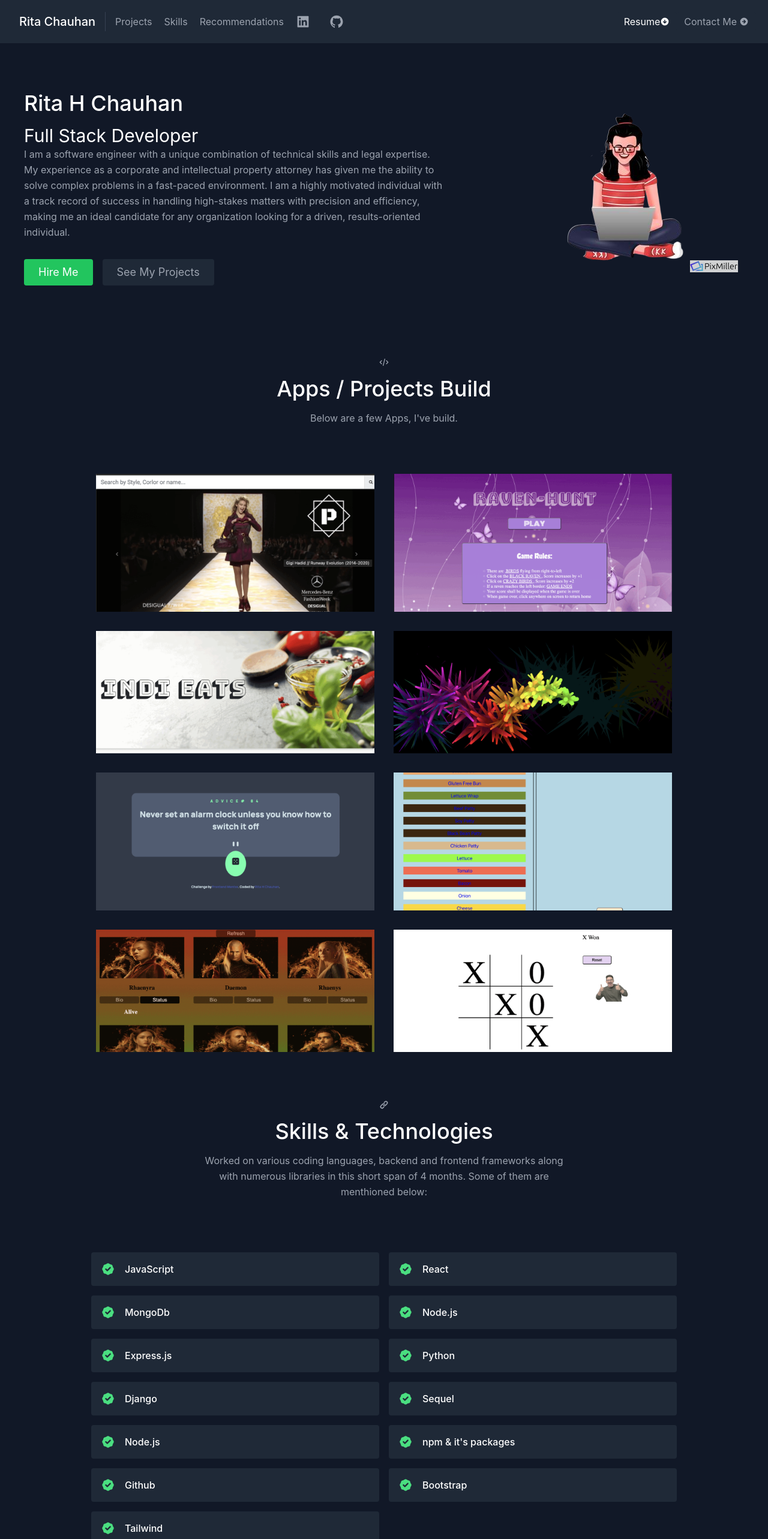
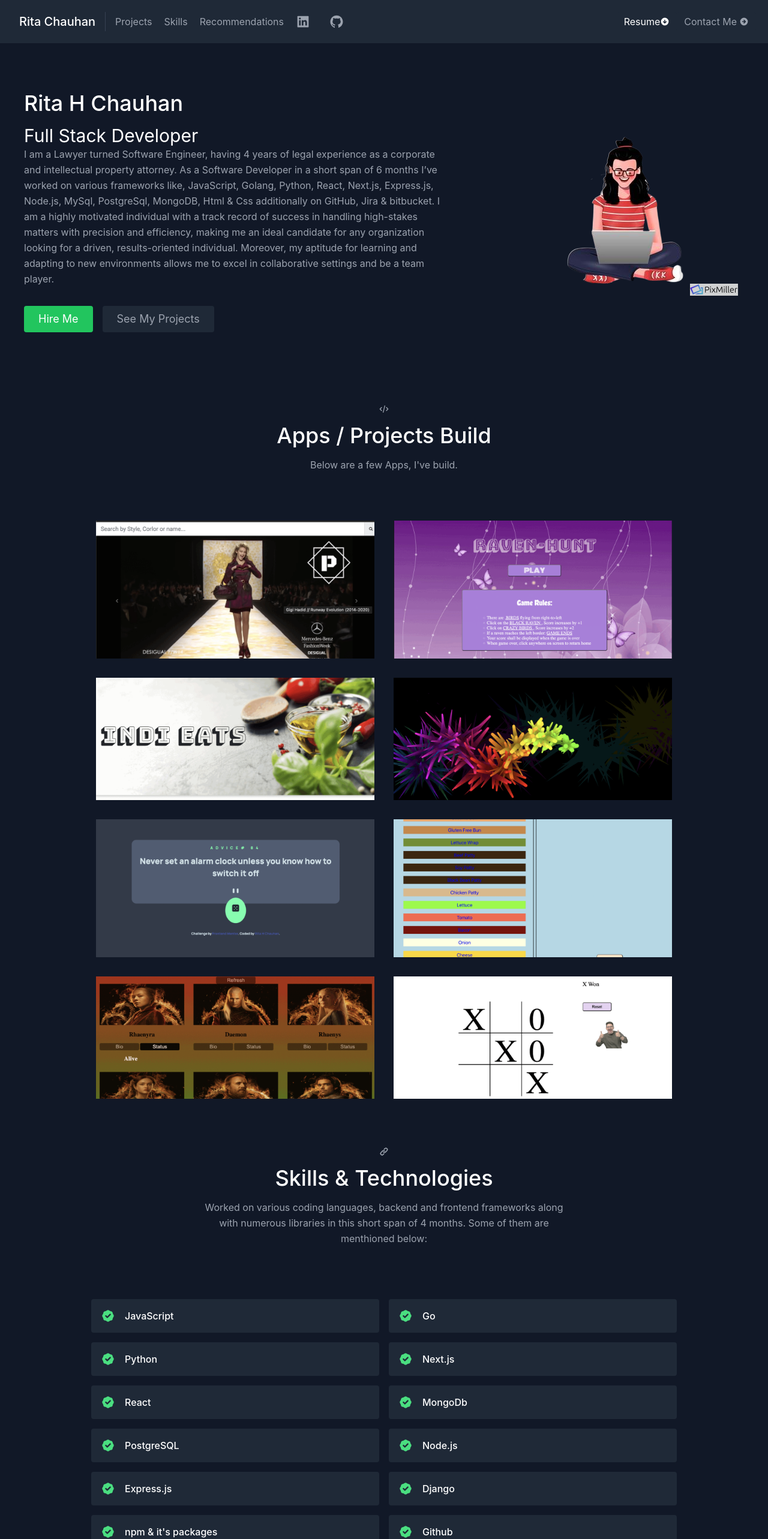
Before and after one commit to RitaHC/RitaHChauhan, a React (Create React App) app: page / in a window 1280 px wide. Shown: the top 2566 px of the page at 60% size. Built offline with nearby package versions, Linux system fonts and the light colour scheme.

Commit message:
Updated Technologies and about us

```diff
--- a/src/components/About.js
+++ b/src/components/About.js
@@ -12,7 +12,7 @@ export default function About() {
           </h1>
           <h1 className="sm:text-3xl text-white">Full Stack Developer</h1>
           <p className="mb-8 leading-relaxed">
-          I am a software engineer with a unique combination of technical skills and legal expertise. My experience as a corporate and intellectual property attorney has given me the ability to solve complex problems in a fast-paced environment. I am a highly motivated individual with a track record of success in handling high-stakes matters with precision and efficiency, making me an ideal candidate for any organization looking for a driven, results-oriented individual.
+          I am a Lawyer turned Software Engineer, having 4 years of legal experience as a corporate and intellectual property attorney. As a Software Developer in a short span of 6 months I’ve worked on various frameworks like, JavaScript, Golang, Python, React, Next.js, Express.js, Node.js, MySql, PostgreSql, MongoDB, Html & Css additionally on GitHub, Jira & bitbucket. I am a highly motivated individual with a track record of success in handling high-stakes matters with precision and efficiency, making me an ideal candidate for any organization looking for a driven, results-oriented individual. Moreover, my aptitude for learning and adapting to new environments allows me to excel in collaborative settings and be a team player.
           </p>
           <div className="flex justify-center">
             <a
--- a/src/components/Contact.js
+++ b/src/components/Contact.js
@@ -53,8 +53,8 @@ export default function Contact() {
                 ADDRESS
               </h2>
               <p className="mt-1">
-                444 Warren Street<br />
-                Jersey City, NJ 07302
+                200 Greene Street<br />
+                Jersey City, NJ 07311
               </p>
             </div>
             <div className="lg:w-1/2 px-6 mt-4 lg:mt-0">
@@ -62,7 +62,7 @@ export default function Contact() {
                 EMAIL
               </h2>
               <a href="/" className="text-indigo-400 leading-relaxed">
-                ritahchauhan3@gmail.com
+                ritahameerchauhan@email@gmail.com
               </a>
               <h2 className="title-font font-semibold text-white tracking-widest text-xs mt-4">
                 PHONE
--- a/src/data.js
+++ b/src/data.js
@@ -66,20 +66,20 @@ export const projects = [
   ];
 
   export const skills = [
-     "JavaScript", "React", "MongoDb", "Node.js", "Express.js", "Python", "Django", "Sequel", "Node.js", "npm & it's packages", "Github", "Bootstrap", "Tailwind"
+     "JavaScript", "Go", "Python", "Next.js", "React", "MongoDb", "PostgreSQL", "Node.js", "Express.js", "Django", "npm & it's packages", "Github", "Jira", "Bitbucket", "Bootstrap", "Tailwind"
   ]
 
   export const testimonials = [
     {
       quote: 'My name is Shania Eaglin, Career Coach and Outcomes Instructor here at GA. I have the pleasure of working with Rita as her Career Coach and I highly recommend her for the TA position. She is super dependable, determined, great at communication, and highly resourceful. She was great to work with in class due to her high participation, willingness to display leadership, and ability to prove responsible with instruction. I believe Rita would make an awesome addition to an Instructional team and I hope that you all will consider her for the position. Please feel free to contact me via email if you need any additional information: shania.eaglin@generalassemb.ly',
-      image: 'https://media.licdn.com/dms/image/D5603AQHDrygwlQzjew/profile-displayphoto-shrink_400_400/0/1639473155484?e=1685577600&v=beta&t=6ALiR8KIVS6QLnr3aiMM2OoJ7vGfNGjwH5X__juO-f0',
+      image: 'https://media.licdn.com/dms/image/D5603AQHDrygwlQzjew/profile-displayphoto-shrink_100_100/0/1639473155484?e=1691625600&v=beta&t=Vf0kdsRgZHoQ3bgsn1vQ1PLQO0hKT2cKYlvwhI0lW40',
       name: 'Shania Eaglin',
       company: 'General Assembly',
       linkedin: 'https://www.linkedin.com/in/shaniaeaglin/'
     },
     {
       quote: 'While working with Rita during her time at General Assembly, I saw her dedication to learning and teaching others. Even though I was an Instructional Associate who helped guide students during the software engineering bootcamp, she often taught me something new as she attempted and succeeded in implementing additional features into her projects. Additionally, whenever she encountered an obstacle, she was never afraid to reach out for help after spending time on her own researching a solution. Rita went above and beyond what was expected of her and challenged herself to learn things outside of the scope of the bootcamp. This led to her gaining a deeper understanding of concepts which will undoubtedly help her in any role she pursues. Any company would be fortunate to have a hard-working and talented individual like Rita who often exceeds expectations while also remaining humble and appreciative of any feedback given. I look forward to seeing where she ends up next on her journey.',
-      image: 'https://media.licdn.com/dms/image/C5603AQGqDQMnfW4YvA/profile-displayphoto-shrink_400_400/0/1624989642840?e=1685577600&v=beta&t=MxOFI0qFKsuKZZ9mDpmXLPmyEfdCQLR1QpzH-7gAijY',
+      image: 'https://media.licdn.com/dms/image/C5603AQGqDQMnfW4YvA/profile-displayphoto-shrink_100_100/0/1624989642840?e=1691625600&v=beta&t=5Qgf7PLho1YtVl_wA30No7EJcmFgsW-746tYG8XAdpQ',
       name: 'Ashley Sands',
       company: 'General Assembly',
       linkedin: 'https://www.linkedin.com/in/ashley-sands/'
```
Also changed, not shown: src/App.js (line endings or trailing spaces), 2 other files (tests, documents, lock files or other folders).
